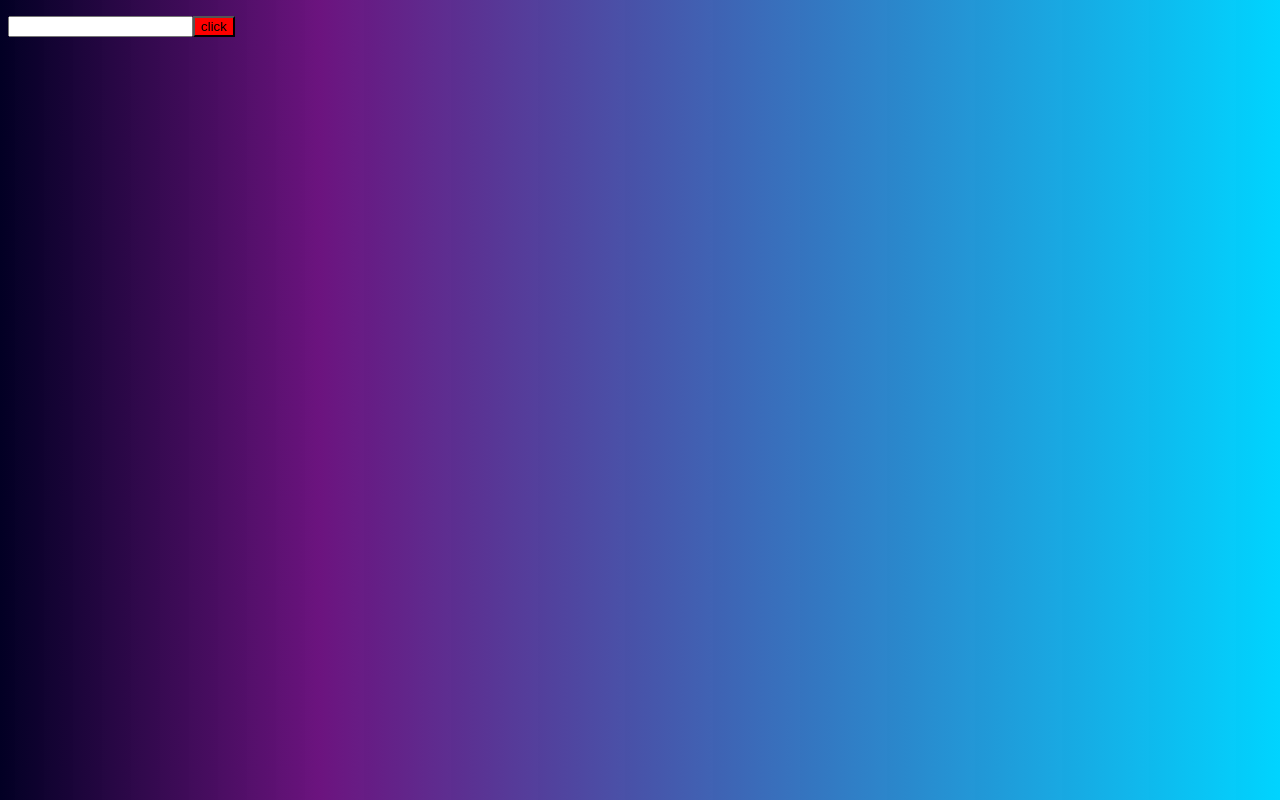
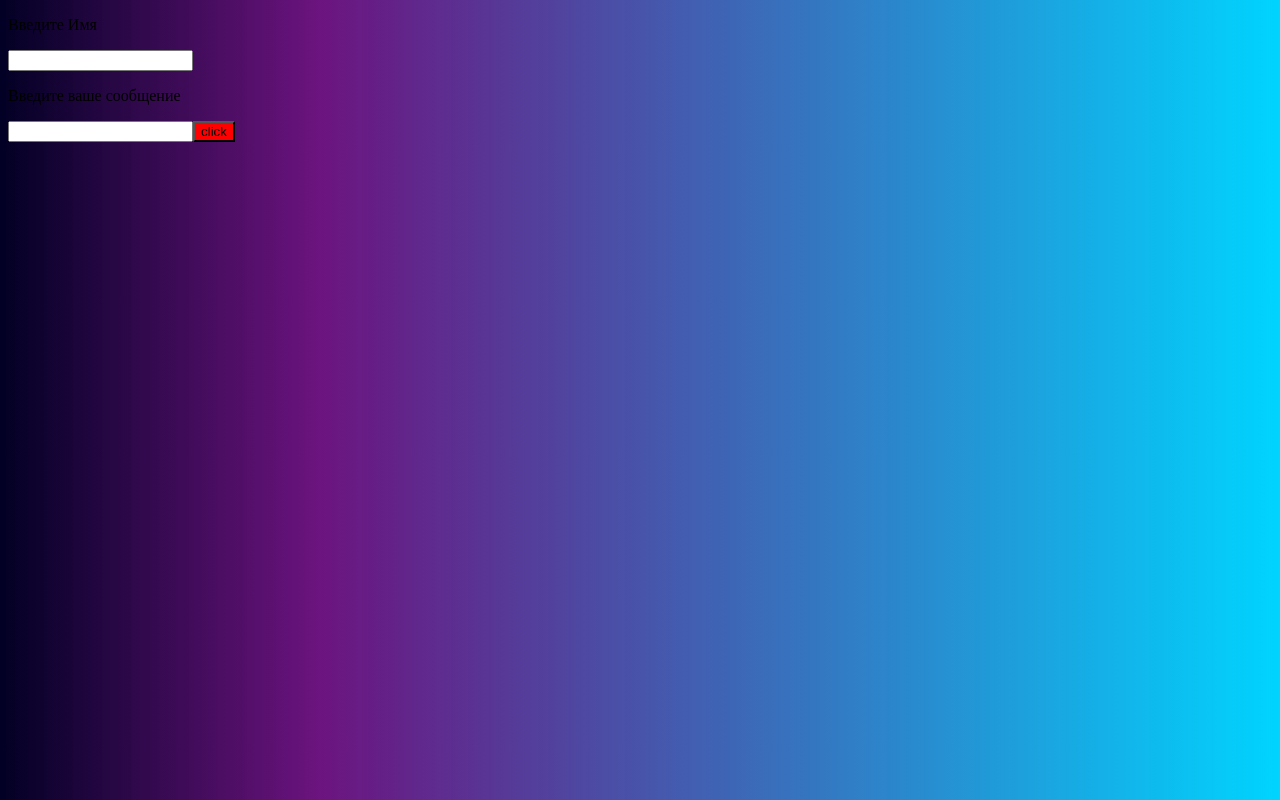
Before and after one commit to tr1pless/react-L1, a React app: page / in a window 1280 px wide. Built offline with nearby package versions, Linux system fonts and the light colour scheme.

Commit message:
name input added

```diff
--- a/src/App.jsx
+++ b/src/App.jsx
@@ -6,6 +6,7 @@ import { AUTHOR } from './constants';
 
 export const App = () => {
   const [messages, setMessages] = useState([])
+
 
   useEffect(() => {
     if(messages.length > 0 &&
@@ -23,13 +24,16 @@ export const App = () => {
     }
   }, [messages]);
 
-const addMessage = (value) => {
+
+const addMessage = (value,name) => {
   setMessages([
     ...messages,
     {
-    author: AUTHOR.USER,
+    author: name,
     value,
   }])
+  console.log(name)
+  console.log(messages)
 }
 
   return (
--- a/src/components/Form.jsx
+++ b/src/components/Form.jsx
@@ -1,19 +1,23 @@
-import React, { useState, useEffect } from 'react';
+import React, { useState} from 'react';
 import { Button } from './Button/Button';
+
 
 export const Form = ({addMessage}) => {
   const [value, setValue] = useState('')
-
+  const [name, setName] = useState('')
 
   const handleSubmitForm = (e) => {
     e.preventDefault();
     setValue('')
-    addMessage(value);
+    addMessage(value,name);
+    console.log(name)
   }
 
   return (
     <form onSubmit={handleSubmitForm}>
-
+      <p>Введите Имя</p>
+      <input type="text" onChange={e => setName(e.target.value)} value={name} />
+      <p>Введите ваше сообщение</p>
       <input
       type="text"
       value={value}
--- a/src/constants.js
+++ b/src/constants.js
@@ -1,3 +1,5 @@
+import { NameInput } from './components/NameInput/NameInput'
+
 export const AUTHOR = {
     USER: 'USER',
     BOT: 'BOT',
```
Also changed, not shown: src/components/NameInput/NameInput.jsx (added, +10 -0 lines).
